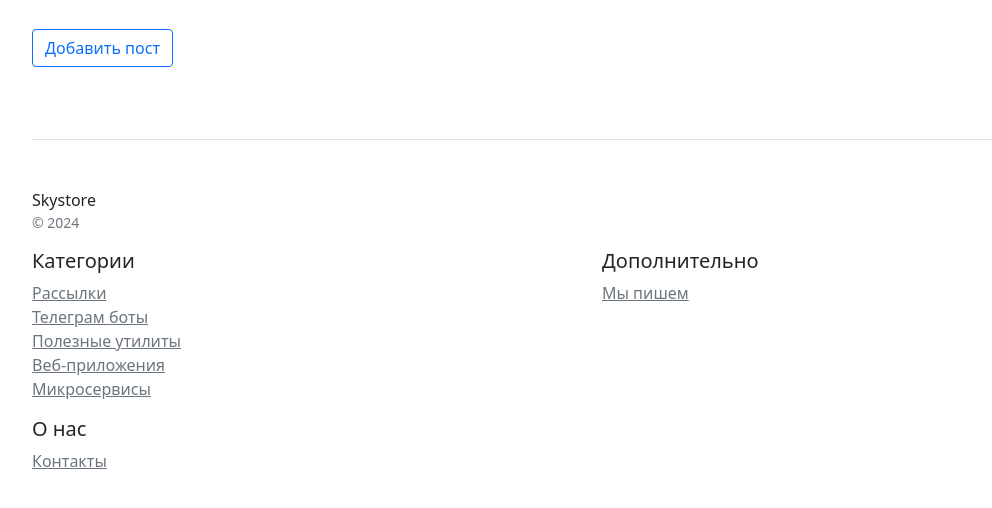
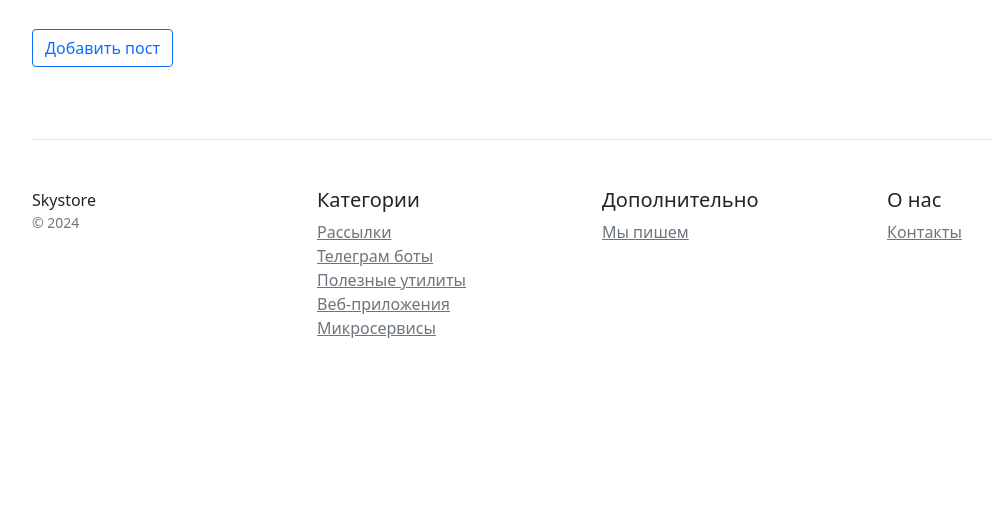
Before and after one commit to MSk1901/skystore, a Django app: page /blog/ in a window 1280 px wide. Shown: the part 142-650 px from the top of the page, without its empty margins (50-1042 px from the left). Run offline with Django 5.2, Linux system fonts and the light colour scheme; data that the repository does not hold is empty; parts of the project's set-up code (start-up, migrations or seed data) failed here and were passed over; some libraries are stand-ins or nearby versions.

Commit message:
fix footer

```diff
--- a/catalog/templates/catalog/base.html
+++ b/catalog/templates/catalog/base.html
@@ -14,11 +14,11 @@
     {% endblock %}
     <footer class="pt-4 my-md-5 pt-md-5 border-top">
         <div class="row">
-            <div class="col-12 col-md">
+            <div class="col-12 col-md-3">
                 Skystore
                 <small class="d-block mb-3 text-muted">&copy; 2024</small>
             </div>
-            <div class="col-6 col-md">
+            <div class="col-6 col-md-3">
                 <h5>Категории</h5>
                 <ul class="list-unstyled text-small">
                     <li><a class="text-muted" href="#">Рассылки</a></li>
@@ -28,13 +28,13 @@
                     <li><a class="text-muted" href="#">Микросервисы</a></li>
                 </ul>
             </div>
-            <div class="col-6 col-md">
+            <div class="col-6 col-md-3">
                 <h5>Дополнительно</h5>
                 <ul class="list-unstyled text-small">
                     <li><a class="text-muted" href="{% url 'catalog:posts' %}">Мы пишем</a></li>
                 </ul>
             </div>
-            <div class="col-6 col-md">
+            <div class="col-6 col-md-3">
                 <h5>О нас</h5>
                 <ul class="list-unstyled text-small">
                     <li><a class="text-muted" href="{% url 'catalog:contact' %}">Контакты</a></li>
```
